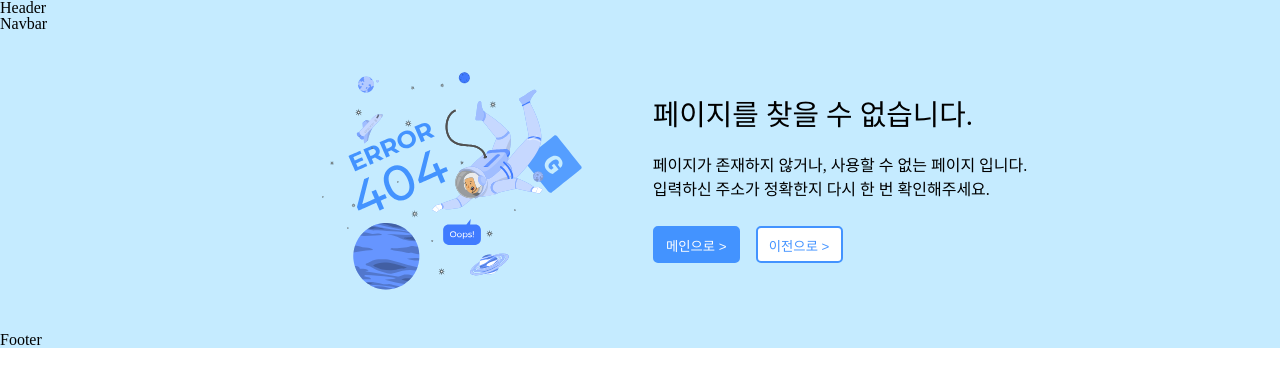
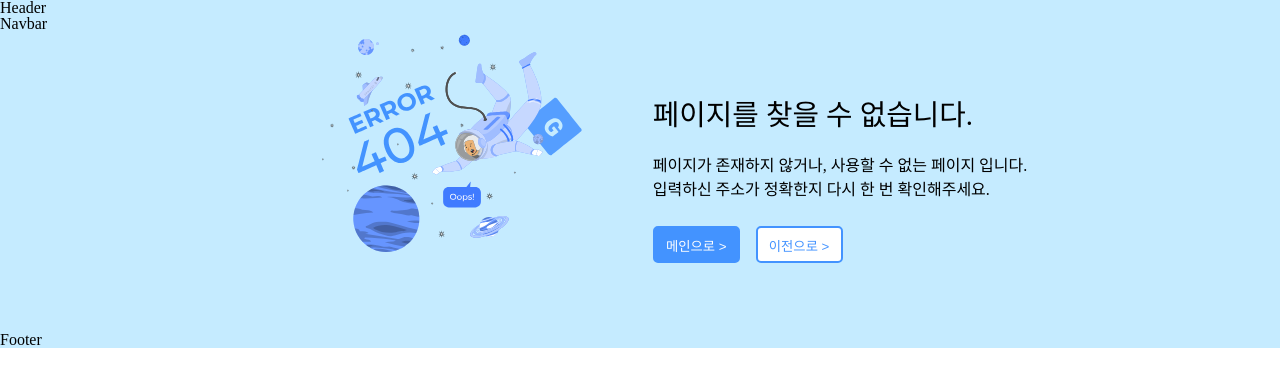
Before and after one commit to fastcampus-final/FE-repo, a Next.js app: page /404 in a window 1280 px wide. Shown: the top 386 px of the page. Built offline with nearby package versions, Linux system fonts and the light colour scheme.

Commit message:
Fix: react-lottie lottie-react로 교체

```diff
--- a/package.json
+++ b/package.json
@@ -18,11 +18,11 @@
     "@types/react-dom": "18.0.11",
     "axios": "^1.3.4",
     "eslint-config-next": "13.2.4",
+    "lottie-react": "^2.4.0",
     "next": "13.2.4",
     "react": "18.2.0",
     "react-cookie": "^4.1.1",
     "react-dom": "18.2.0",
-    "react-lottie": "^1.2.3",
     "react-redux": "^8.0.5",
     "styled-components": "^5.3.8",
     "styled-reset": "^4.4.5",
--- a/pages/404/index.tsx
+++ b/pages/404/index.tsx
@@ -1,20 +1,16 @@
 import React from 'react';
-import Lottie from 'react-lottie';
+import Lottie from 'lottie-react';
 import lottieData from '@/../public/404page.json';
 import styled from 'styled-components';
 import { useRouter } from 'next/router';
 
 const NotFound = () => {
   const router = useRouter();
-  const lottieOptions = {
-    loop: true,
-    autoplay: true,
-    animationData: lottieData,
-  };
+
   return (
     <NotFoundContent>
       <LottieContent>
-        <Lottie options={lottieOptions} height={300} width={400} />
+        <Lottie animationData={lottieData} loop={true} autoPlay={true} />
       </LottieContent>
       <TextContent>
         <h2>페이지를 찾을 수 없습니다.</h2>
@@ -40,6 +36,8 @@ const NotFoundContent = styled.div`
 
 const LottieContent = styled.div`
   margin: 0;
+  width: 400px;
+  height: 300px;
 `;
 
 const TextContent = styled.div`
```
Also changed, not shown: 1 other file (tests, documents, lock files or other folders).
